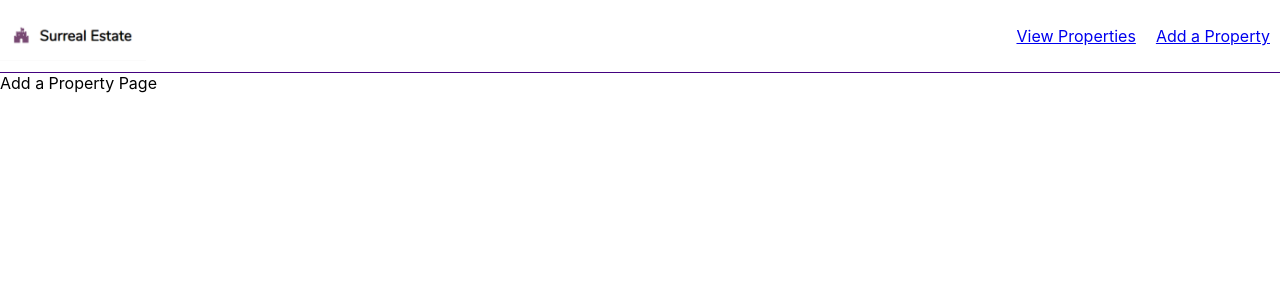
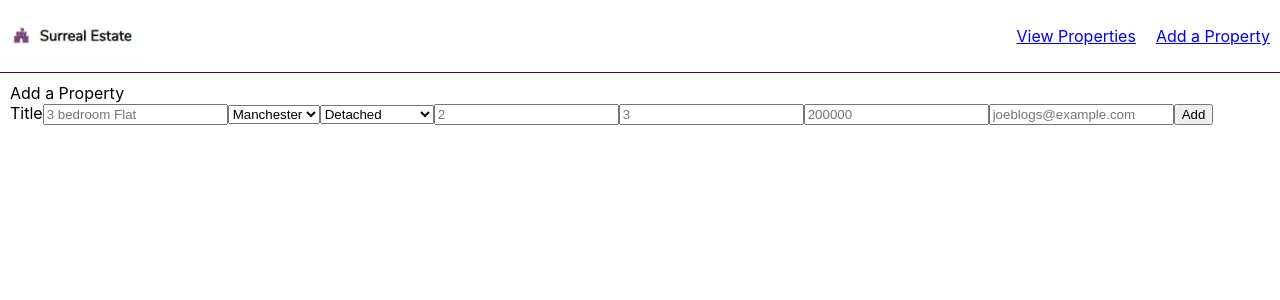
Before and after one commit to JamesWoodhead1/surreal-estate, a React (Create React App) app: page /add-property in a window 1280 px wide. Shown: the top 300 px of the page. Built offline with nearby package versions, Linux system fonts and the light colour scheme.

Commit message:
added basic form without styling for adding a property

```diff
--- a/src/components/AddProperty.js
+++ b/src/components/AddProperty.js
@@ -1,5 +1,79 @@
-import React from "react";
+import React, { useState } from "react";
+import "../styles/AddProperty.css";
 
-const AddProperty = () => <div>Add a Property Page</div>;
+const AddProperty = () => {
+  const initialState = {
+    fields: {
+      title: "",
+      city: "Manchester",
+      property: "Detached",
+      bathrooms: "",
+      bedrooms: "",
+      price: "",
+      email: "",
+    },
+  };
+
+  const [fields, setFields] = useState(initialState.fields);
+
+  const handleAddProperty = (event) => {
+    event.preventDefault();
+    console.log(fields);
+  };
+
+  const handleFieldChange = (event) => {
+    setFields({ ...fields, [event.target.name]: event.target.value });
+  };
+
+  return (
+    <div className="add-property">
+      Add a Property
+      <form onSubmit={handleAddProperty}>
+        <label htmlFor="title">
+          Title
+          <input
+            id="title"
+            name="title"
+            placeholder="3 bedroom Flat"
+            value={fields.title}
+            onChange={handleFieldChange}
+          />
+        </label>
+        <label htmlFor="city">
+          <select id="city" name="city" value={fields.city} onChange={handleFieldChange} >
+            <option value="Manchester">Manchester</option>
+            <option value="Leeds">Leeds</option>
+            <option value="Sheffield">Sheffield</option>
+            <option value="Liverpool">Liverpool</option>
+          </select>
+        </label>
+        <label htmlFor="property">
+          <select id="property" name="property" value={fields.property} onChange={handleFieldChange} >
+            <option value="Flat">Flat</option>
+            <option value="Detached">Detached</option>
+            <option value="Semi-Detached">Semi-Detached</option>
+            <option value="Terraced">Terraced</option>
+            <option value="End Terrace">End Terrace</option>
+            <option value="Cottage">Cottage</option>
+            <option value="Bungalow">Bungalow</option>
+          </select>
+        </label>
+        <label htmlFor="bathrooms">
+          <input id="bathrooms" name="bathrooms" placeholder="2" value={fields.bathrooms} onChange={handleFieldChange} />
+        </label>
+        <label htmlFor="bedrooms">
+          <input id="bedrooms" name="bedrooms" placeholder="3" value={fields.bedrooms} onChange={handleFieldChange} />
+        </label>
+        <label htmlFor="price">
+          <input id="price" name="price" placeholder="200000" value={fields.price} onChange={handleFieldChange} />
+        </label>
+        <label htmlFor="email">
+          <input id="email" name="email" placeholder="joeblogs@example.com" value={fields.email} onChange={handleFieldChange} />
+        </label>
+        <input type="submit" value="Add" />
+      </form>
+    </div>
+  )
+}
 
 export default AddProperty;
--- /dev/null
+++ b/src/styles/AddProperty.css
@@ -0,0 +1,3 @@
+.add-property {
+  padding: 10px;
+}
```
